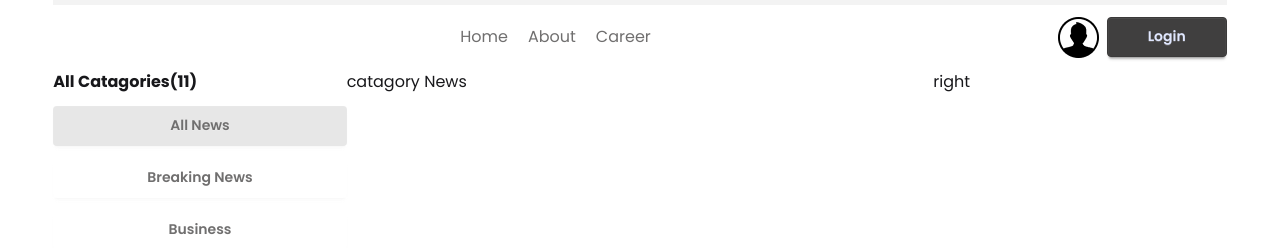
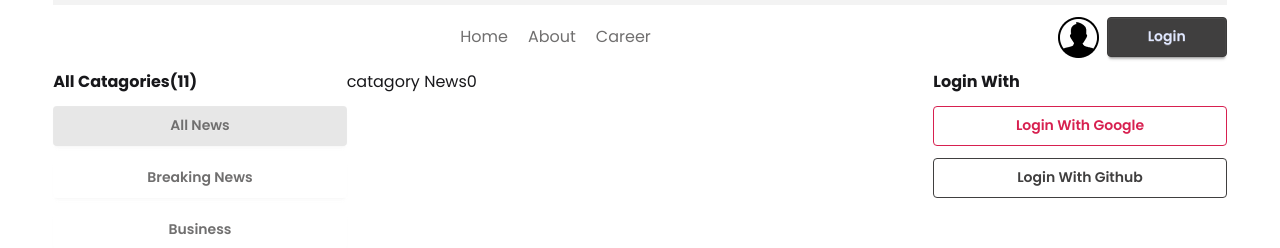
Before and after one commit to MdNiamul/Dragon-News-Builder, a React (Vite) app: page /catagory/0 in a window 1280 px wide. Shown: the part 211-459 px from the top of the page. Built offline with nearby package versions, Linux system fonts and the light colour scheme; no server answers.

Commit message:
createlogin-btn

```diff
--- a/package.json
+++ b/package.json
@@ -16,6 +16,7 @@
     "react": "^19.2.0",
     "react-dom": "^19.2.0",
     "react-fast-marquee": "^1.6.5",
+    "react-icons": "^5.6.0",
     "react-router": "^7.13.1",
     "tailwindcss": "^4.2.1"
   },
--- a/src/Component/RightAside/RightAside.jsx
+++ b/src/Component/RightAside/RightAside.jsx
@@ -1,9 +1,10 @@
 import React from 'react';
+import SocialLogin from './SocialLogin';
 
 const RightAside = () => {
     return (
         <div>
-            <h2>right</h2>
+            <SocialLogin></SocialLogin>
         </div>
     );
 };
--- /dev/null
+++ b/src/Component/RightAside/SocialLogin.jsx
@@ -0,0 +1,16 @@
+import React from 'react';
+
+const SocialLogin = () => {
+    return (
+        <div>
+            <h3 className='font-bold mb-3 '>Login With</h3>
+            <div className="space-y-3">
+                <button className='btn w-full btn-outline btn-secondary'>Login With Google</button>
+                <button className='btn w-full btn-outline btn-primary'>Login With Github</button>
+            </div>
+
+        </div>
+    );
+};
+
+export default SocialLogin;
--- a/src/Pages/CataoryNews/CatagoryNews.jsx
+++ b/src/Pages/CataoryNews/CatagoryNews.jsx
@@ -3,12 +3,12 @@ import { useParams } from 'react-router';
 
 const CatagoryNews = () => {
 
-    const catagori = useParams([]);
-    console.log(catagori);
+    const {id} = useParams([]);
+    console.log(id);
 
     return (
         <div>
-            <h2>catagory News</h2>
+            <h2>catagory News{id}</h2>
         </div>
     );
 };
```
Also changed, not shown: 1 other file (tests, documents, lock files or other folders).
